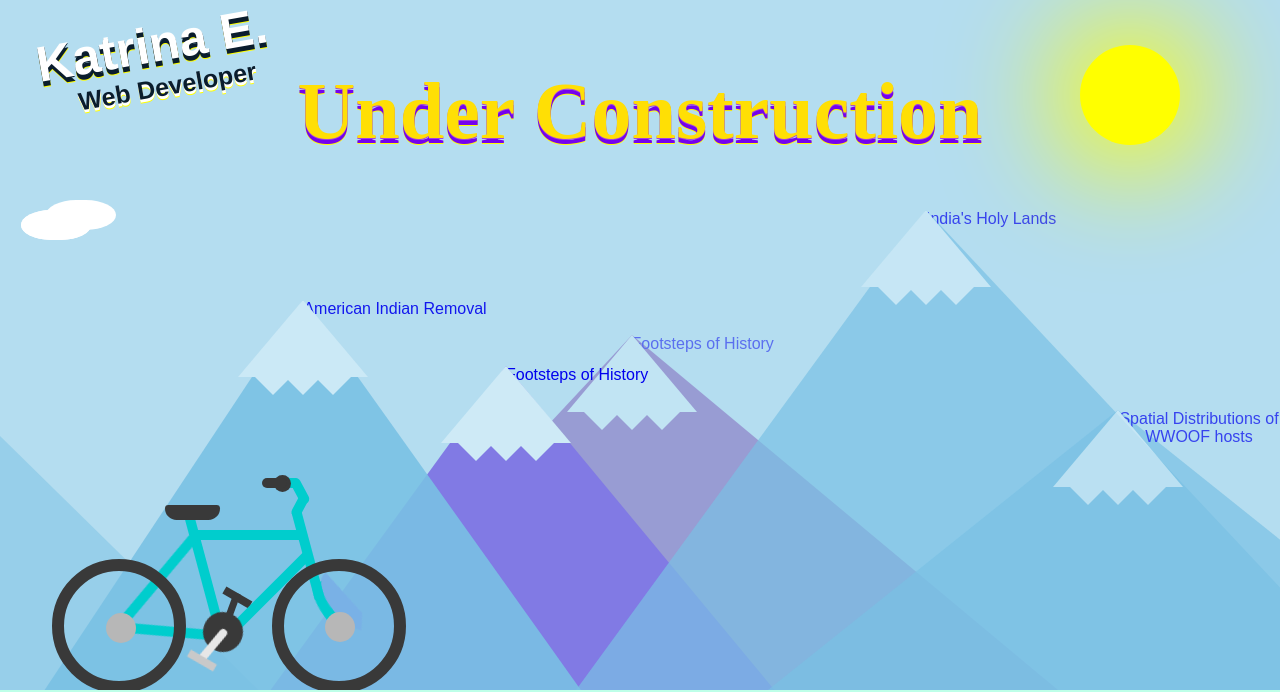
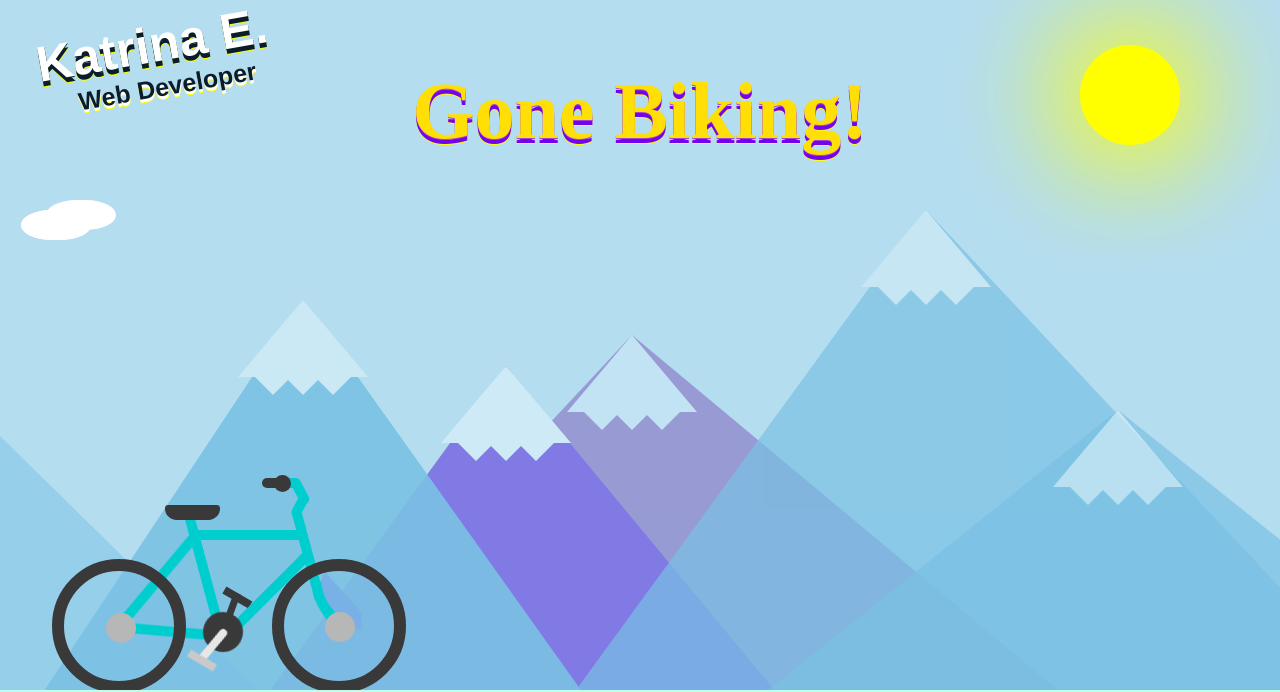
Before and after one commit to MappingKat/mappingkat, a plain HTML site: page index.html in a window 1280 px wide. Shown: the top 692 px of the page. Drawn offline with nearby package versions, Linux system fonts and the light colour scheme; a web font is replaced by a local one.

Commit message:
Update index.html

```diff
--- a/index.html
+++ b/index.html
@@ -21,7 +21,7 @@
 <body>
 	<div class="bg">
 	<h1>Katrina E.<br/><span>Web Developer</span></h1>
-		<h2 class="construction">Under Construction</h2>
+		<h2 class="construction">Gone Biking!</h2>
 	<div class="sun"></div>
 	<div class="cloud"></div>
 		<a href="http://1.usa.gov/1duY2TI">
@@ -31,7 +31,7 @@
 	      	<div class="mountain-cap-2"></div>
 	      	<div class="mountain-cap-3"></div>
 	    	</div>
-	  		<div class="project">Footsteps of History</div>
+<!-- 	  		<div class="project">Footsteps of History</div> -->
 	  	</div>
 	  </a>
   	<div class="mountain-two">
@@ -43,7 +43,7 @@
 	      	<div class="mountain-cap-2"></div>
 	      	<div class="mountain-cap-3"></div>
 	    	</div>
-  			<div class="project">American Indian Removal</div>
+<!--   			<div class="project">American Indian Removal</div> -->
 	  	</div>
 	  </a>
 	  <a href="http://1.usa.gov/1duYD7M">
@@ -53,7 +53,7 @@
 	      	<div class="mountain-cap-2"></div>
 	      	<div class="mountain-cap-3"></div>
 	    	</div>
-	  		<div class="project">Footsteps of History</div>
+<!-- 	  		<div class="project">Footsteps of History</div> -->
 	  	</div>
 	  </a>
 	  <a href="http://bit.ly/1FN8Err">
@@ -63,7 +63,7 @@
 		      <div class="mountain-cap-2"></div>
 		      <div class="mountain-cap-3"></div>
 	    	</div>
-	  		<div class="project">India's Holy Lands</div>
+<!-- 	  		<div class="project">India's Holy Lands</div> -->
 	  	</div>
 	  </a>
   	<a href="http://bit.ly/1FUiGJi">
@@ -73,7 +73,7 @@
 		      <div class="mountain-cap-2"></div>
 		      <div class="mountain-cap-3"></div>
 		    </div>
-  			<div class="project">Spatial Distributions of WWOOF hosts</div>
+<!--   			<div class="project">Spatial Distributions of WWOOF hosts</div> -->
 	  	</div>
 	  </a>
 	    <div class="mountain-seven">
```
